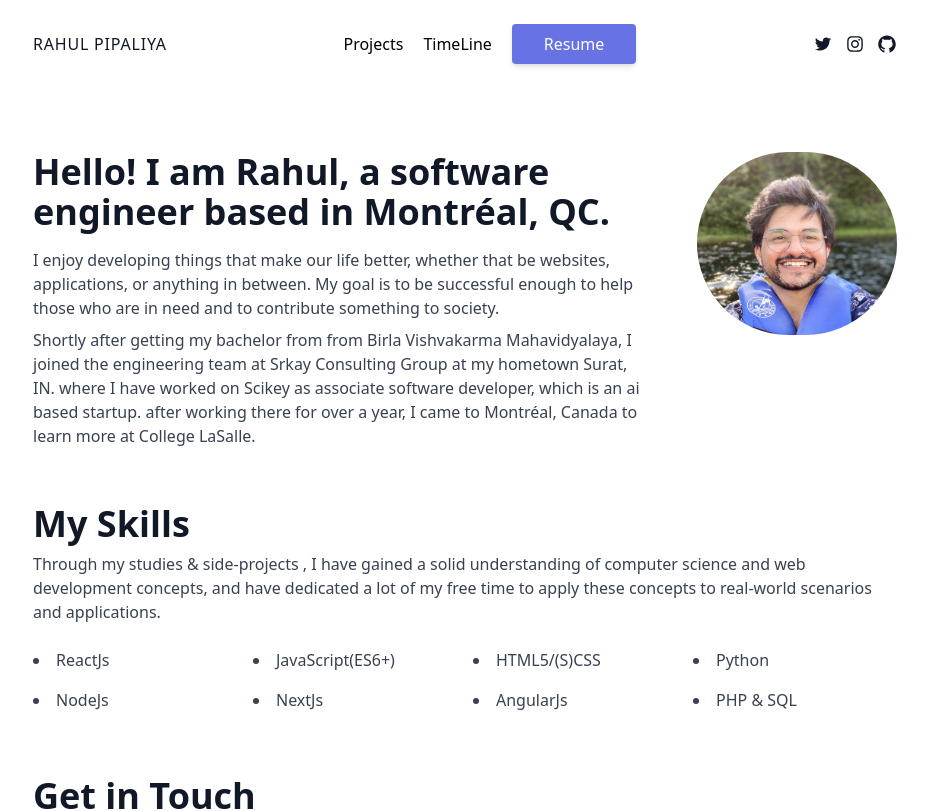
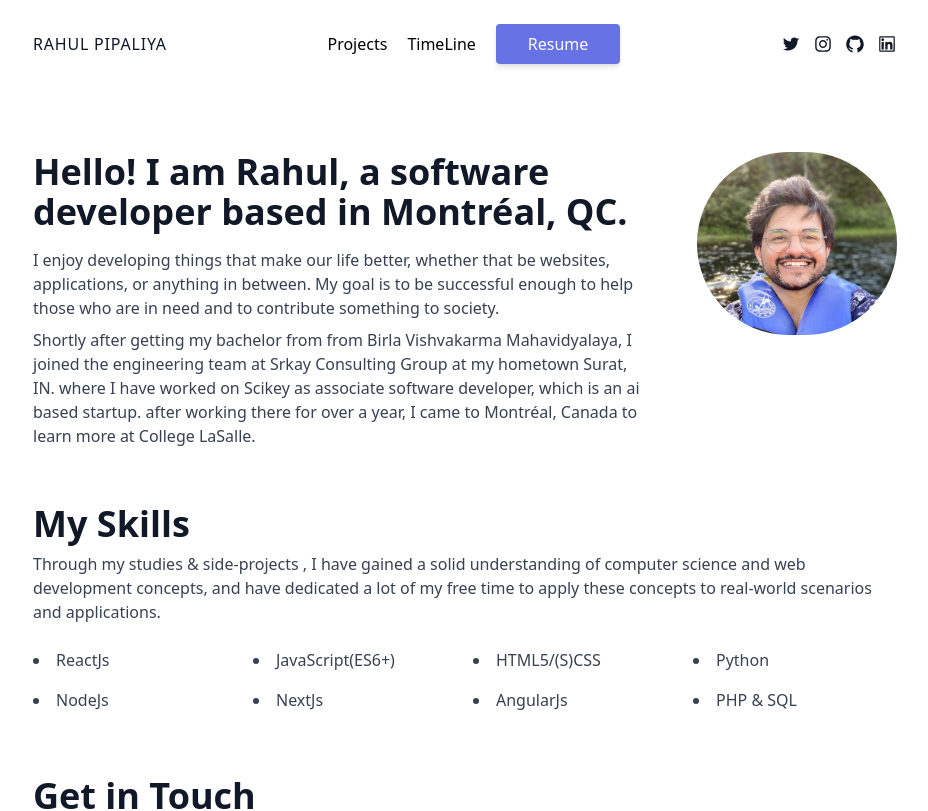
Before and after one commit to HoruScodes/rahulpipaliya-tailwind, a Next.js app: page / in a window 1280 px wide. Shown: the top 811 px of the page, without its empty margins (175-1103 px from the left). Built offline with nearby package versions, Linux system fonts and the light colour scheme.

Commit message:
refactor

```diff
--- a/components/Header.js
+++ b/components/Header.js
@@ -4,6 +4,7 @@ import {
   AiOutlineTwitter,
   AiOutlineGithub,
   AiOutlineInstagram,
+  AiOutlineLinkedin,
 } from "react-icons/ai";
 import { Button } from "./Button";
 
@@ -51,7 +52,6 @@ export const Header = () => {
           >
             <AiOutlineInstagram />
           </a>
-
           <a
             href="https://github.com/horusCodes"
             className="transition-colors text-gray-900 hover:text-gray-500 cursor-pointer"
@@ -60,6 +60,14 @@ export const Header = () => {
           >
             <AiOutlineGithub />
           </a>
+          <a
+            href="https://www.linkedin.com/in/rahulpipaliya/"
+            className="transition-colors text-gray-900 hover:text-linkedinColor cursor-pointer"
+            target="_blank"
+            rel="noreferrer"
+          >
+            <AiOutlineLinkedin />
+          </a>
         </p>
       </div>
     </div>
--- a/components/Hero.js
+++ b/components/Hero.js
@@ -9,7 +9,7 @@ export const Hero = () => {
       <div className="space-x-5 lg:flex item-center lg:-mx-4">
         <div className="lg:px-4 ">
           <h1 className="text-2xl font-bold text-gray-900 lg:text-4xl">
-            Hello! I am Rahul, a software engineer based in Montréal, QC.
+            Hello! I am Rahul, a software developer based in Montréal, QC.
           </h1>
           <div className="mt-4 text-gray-700">
             <p className="my-2">
@@ -26,10 +26,7 @@ export const Hero = () => {
               working there for over a year, I came to Montréal, Canada to learn
               more at College LaSalle.
             </p>
-            {/* <p className="mt-12">
-              I am currently looking for full-time opportunities.
-            </p>
-            <div className="mt-6 space-y-3 md:space-y-0 md:space-x-4 md:flex ">
+            {/* <div className="mt-6 space-y-3 md:space-y-0 md:space-x-4 md:flex ">
               <Button
                 color="primary"
                 href="https://www.linkedin.com/in/rahulpipaliya/"
--- a/tailwind.config.js
+++ b/tailwind.config.js
@@ -18,6 +18,7 @@ module.exports = {
         sGray: "#6B7393",
         sWhite: "#F6F9FC",
         sHover: "#7795f8",
+        linkedinColor: "#0E76A8",
       },
     },
   },
```
